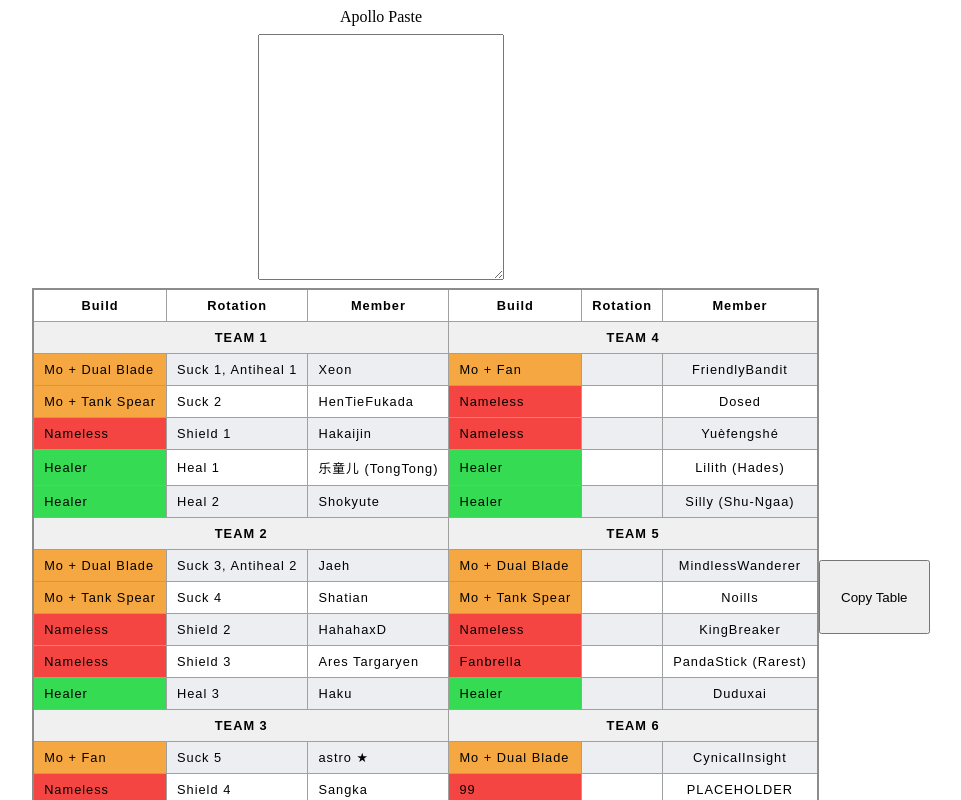
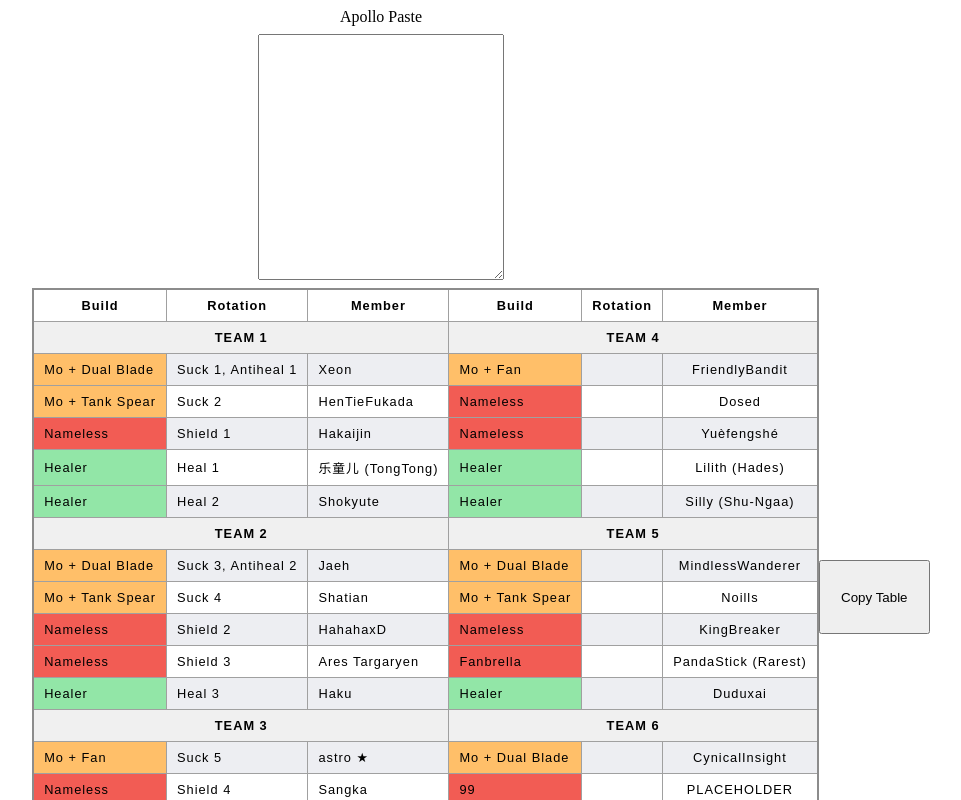
Before and after one commit to FriendlyBandit/WWM-Utils, a SvelteKit app in the folder roster_app/: page / in a window 1280 px wide. Shown: the top 800 px of the page, without its empty margins (259-1220 px from the left). Built offline with nearby package versions, Linux system fonts and the light colour scheme.

Commit message:
less saturation on the colors

```diff
--- a/roster_app/src/routes/+page.svelte
+++ b/roster_app/src/routes/+page.svelte
@@ -26,14 +26,18 @@
         "team 6": ["", "", "", "", ""]
     };
 
+    const tank = "#ffbf69";
+    const dps = "#f25c54";
+    const healer = "#92e6a7";
+
     const colorMap = new Map();
-    colorMap.set("Mo + Dual Blade", "#f5a742")
-    colorMap.set("Mo + Tank Spear", "#f5a742")
-    colorMap.set("Mo + Fan", "#f5a742")
-    colorMap.set("Healer", "#35db53")
-    colorMap.set("Nameless", "#f54542")
-    colorMap.set("Fanbrella", "#f54542")
-    colorMap.set("99", "#f54542")
+    colorMap.set("Mo + Dual Blade", tank)
+    colorMap.set("Mo + Tank Spear", tank)
+    colorMap.set("Mo + Fan", tank)
+    colorMap.set("Healer", healer)
+    colorMap.set("Nameless", dps)
+    colorMap.set("Fanbrella", dps)
+    colorMap.set("99", dps)
 
     const leftTeams = ["team 1", "team 2", "team 3"];
     const rightTeams = ["team 4", "team 5", "team 6"];
@@ -80,11 +84,11 @@
                 globalRoles[member] = role;
 
                 if (role == "tentative"){
-                    rsvpStatus[member] = "#8d5ab0"
+                    rsvpStatus[member] = "#c599f2"
                 }else if (role == "declined"){
-                    rsvpStatus[member] = "#b0454c"
+                    rsvpStatus[member] = "#d48383"
                 }else{
-                    rsvpStatus[member] = "#80b4f2"
+                    rsvpStatus[member] = "#99b4f2"
                 }
             }
             while (buckets[role].length < maxLen) {
```
